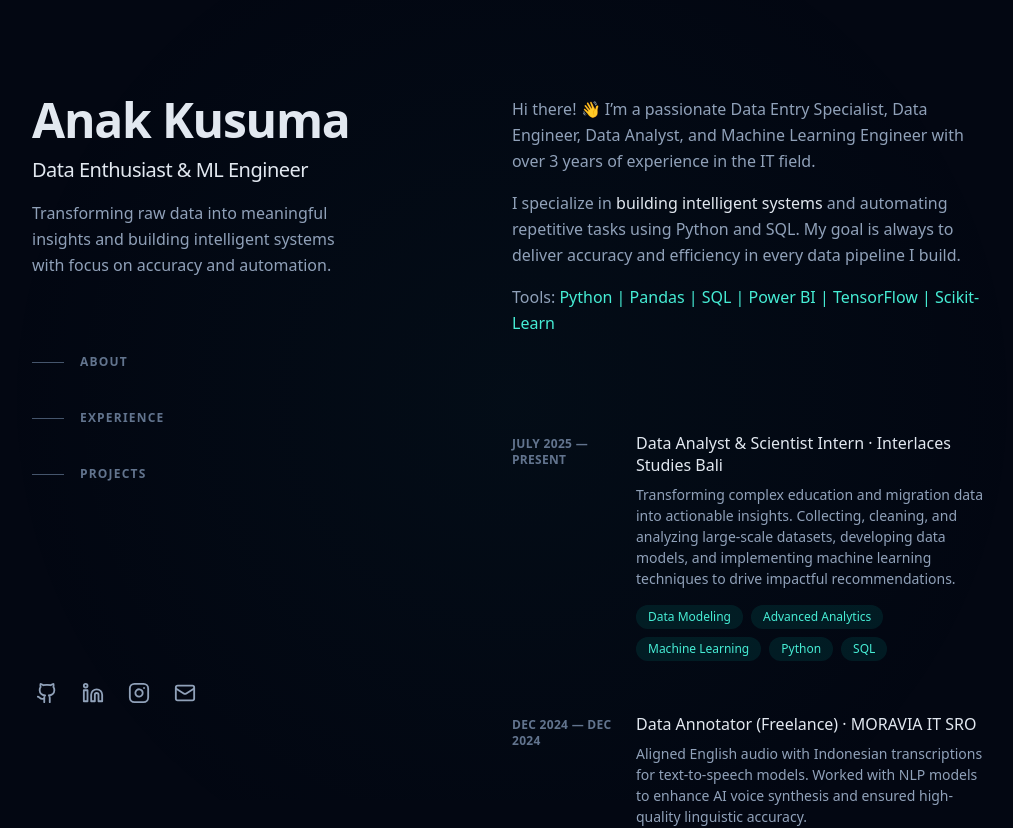
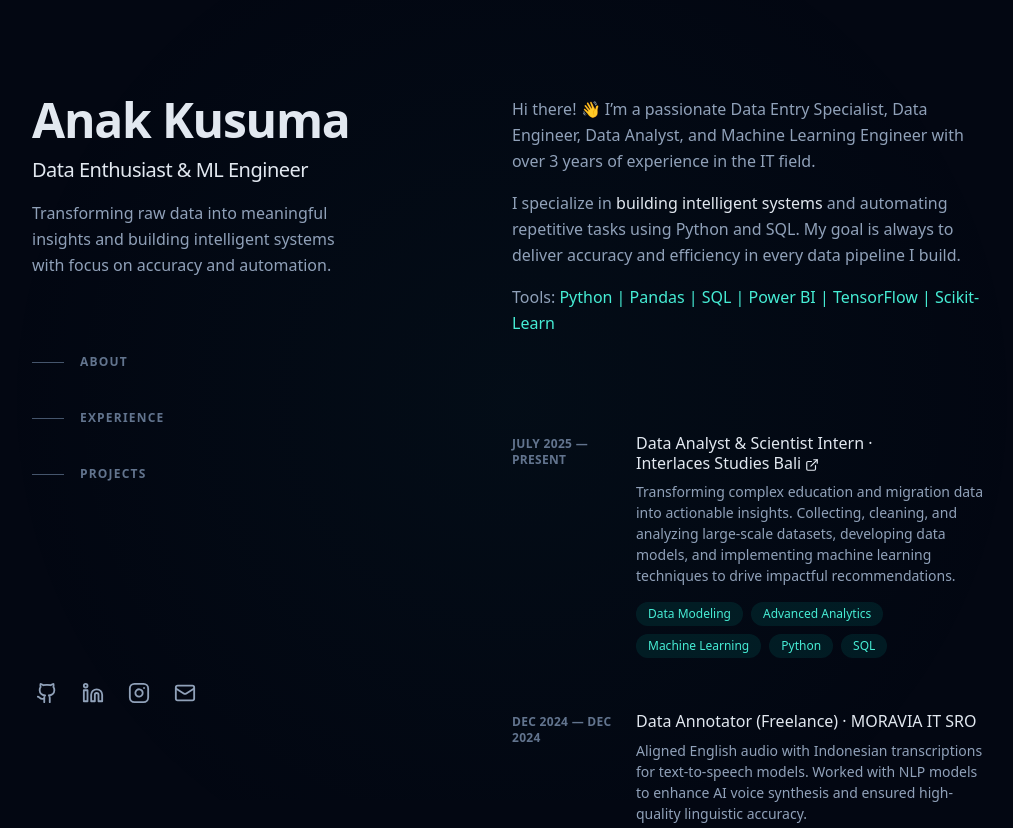
Before and after one commit to anakagung55/ai-ml-portfolio, a Next.js app: page / in a window 1280 px wide. Shown: the top 828 px of the page, without its empty margins (128-1141 px from the left). Built offline with nearby package versions, Linux system fonts and the light colour scheme.

Commit message:
add website link into my intern exp

```diff
--- a/app/page.tsx
+++ b/app/page.tsx
@@ -9,7 +9,8 @@ export default function Portfolio() {
       role: "Data Analyst & Scientist Intern",
       company: "Interlaces Studies Bali",
       description: "Transforming complex education and migration data into actionable insights. Collecting, cleaning, and analyzing large-scale datasets, developing data models, and implementing machine learning techniques to drive impactful recommendations.",
-      skills: ["Data Modeling", "Advanced Analytics", "Machine Learning", "Python", "SQL"]
+      skills: ["Data Modeling", "Advanced Analytics", "Machine Learning", "Python", "SQL"],
+      link: "https://magang.ajus.xo.je"
     },
     {
       period: "DEC 2024 — DEC 2024",
@@ -122,19 +123,59 @@ export default function Portfolio() {
           <section id="experience" className="mb-16 scroll-mt-24">
             <div className="flex flex-col gap-12">
               {experiences.map((exp, i) => (
-                <div key={i} className="group relative grid pb-1 transition-all sm:grid-cols-8 sm:gap-4">
+                /* Gunakan tag <a> jika ada link, jika tidak gunakan <div> */
+                <div key={i} className="group relative">
+                  <div className="group relative grid pb-1 transition-all sm:grid-cols-8 sm:gap-4">
+                    {/* Hover Effect Background */}
                     <div className="absolute -inset-x-4 -inset-y-4 z-0 hidden rounded-md transition lg:-inset-x-6 lg:block lg:group-hover:bg-slate-800/50"></div>
-                  <header className="z-10 mb-2 mt-1 text-xs font-semibold uppercase tracking-wide text-slate-500 sm:col-span-2">{exp.period}</header>
+
+                    <header className="z-10 mb-2 mt-1 text-xs font-semibold uppercase tracking-wide text-slate-500 sm:col-span-2">
+                      {exp.period}
+                    </header>
+
                     <div className="z-10 sm:col-span-6">
                       <h3 className="font-medium leading-snug text-slate-200">
-                      <span className="group-hover:text-teal-300">{exp.role} · {exp.company}</span>
+                        <div>
+                          {/* Jika ada link, bungkus dengan anchor tag */}
+                          {exp.link ? (
+                            <a
+                              href={exp.link}
+                              target="_blank"
+                              rel="noopener noreferrer"
+                              className="inline-flex items-baseline font-medium leading-tight text-slate-200 hover:text-teal-300 focus-visible:text-teal-300 group/link text-base"
+                            >
+                              <span className="absolute -inset-x-4 -inset-y-4 hidden rounded md:-inset-x-6 md:-inset-y-6 lg:block"></span>
+                              <span>
+                                {exp.role} · {" "}
+                                <span className="inline-block">
+                                  {exp.company}
+                                  <ExternalLink
+                                    size={14}
+                                    className="inline-block ml-1 shrink-0 transition-transform group-hover/link:-translate-y-1 group-hover/link:translate-x-1 group-focus-visible/link:-translate-y-1 group-focus-visible/link:translate-x-1"
+                                  />
+                                </span>
+                              </span>
+                            </a>
+                          ) : (
+                            <span className="text-slate-200">
+                              {exp.role} · {exp.company}
+                            </span>
+                          )}
+                        </div>
                       </h3>
-                    <p className="mt-2 text-sm leading-normal text-slate-400">{exp.description}</p>
+
+                      <p className="mt-2 text-sm leading-normal text-slate-400">
+                        {exp.description}
+                      </p>
+
                       <ul className="mt-4 flex flex-wrap gap-2">
                         {exp.skills.map(skill => (
-                        <li key={skill} className="rounded-full bg-teal-400/10 px-3 py-1 text-xs font-medium text-teal-300">{skill}</li>
+                          <li key={skill} className="rounded-full bg-teal-400/10 px-3 py-1 text-xs font-medium text-teal-300">
+                            {skill}
+                          </li>
                         ))}
                       </ul>
+                    </div>
                   </div>
                 </div>
               ))}
```
Lines whose indentation alone changed are shown as unchanged.
